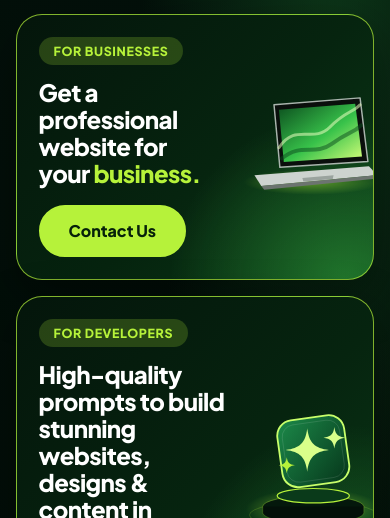
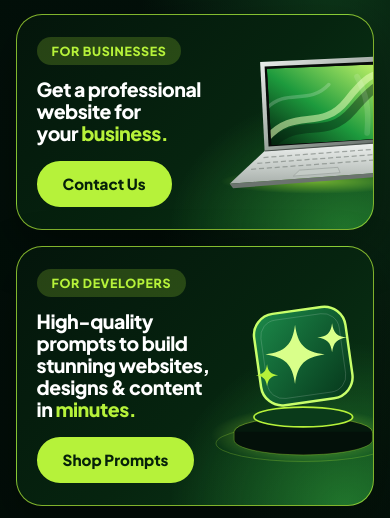
Before and after one commit to Ab-black/visualtechstudio, a plain HTML site: page index.html in a window 390 px wide. Shown: the part 79-597 px from the top of the page. Drawn offline with nearby package versions, Linux system fonts and the light colour scheme; no server answers.

Commit message:
Homepage: larger, more realistic laptop artwork and tighter phone layout for the hero cards

```diff
--- a/index.html
+++ b/index.html
@@ -22,6 +22,17 @@
     <link rel="preconnect" href="https://fonts.gstatic.com" crossorigin>
     <link href="https://fonts.googleapis.com/css2?family=Plus+Jakarta+Sans:wght@500;600;700;800&display=swap" rel="stylesheet">
     <link rel="stylesheet" href="css/home-mockup.css">
+    <style>
+    /* Phone layout for the two hero cards: big artwork on the right, text column on the left (matches the approved mockup) */
+    @media (max-width: 899px) {
+        .audience-card { display: block; min-height: 206px; padding: 22px 20px; }
+        .audience-copy { position: relative; z-index: 2; max-width: 57%; }
+        .audience-title { font-size: clamp(1.15rem, 5vw, 1.7rem); margin-bottom: 16px; }
+        .audience-card .btn-primary { min-height: 46px; padding: 10px 24px; font-size: .95rem; }
+        .audience-art { position: absolute; right: -8%; top: 50%; width: 60%; display: block; transform: translateY(-46%); }
+        .audience-art svg { width: 100%; max-width: none; margin: 0; }
+    }
+    </style>
 
     <script type="application/ld+json">
     {
@@ -64,19 +75,33 @@
                     <a href="contact/" class="btn-primary">Contact Us</a>
                 </div>
                 <div class="audience-art" aria-hidden="true">
-                    <svg viewBox="0 0 320 220" fill="none">
+                    <svg viewBox="0 0 380 250" fill="none">
                         <defs>
-                            <linearGradient id="scr" x1="0" y1="0" x2="1" y2="1"><stop offset="0" stop-color="#0b4d1e"/><stop offset=".55" stop-color="#38c24a"/><stop offset="1" stop-color="#d6ff7a"/></linearGradient>
-                            <radialGradient id="glow1" cx=".5" cy=".5" r=".5"><stop offset="0" stop-color="#b6f23a" stop-opacity=".45"/><stop offset="1" stop-color="#b6f23a" stop-opacity="0"/></radialGradient>
+                            <linearGradient id="lap-lid" x1="0" y1="0" x2="1" y2="1"><stop offset="0" stop-color="#eef1ef"/><stop offset=".5" stop-color="#9fa8a2"/><stop offset="1" stop-color="#5d6661"/></linearGradient>
+                            <linearGradient id="lap-deck" x1="0" y1="0" x2="0" y2="1"><stop offset="0" stop-color="#f0f3f1"/><stop offset="1" stop-color="#a9b1ac"/></linearGradient>
+                            <linearGradient id="lap-scr" x1="0" y1="1" x2="1" y2="0"><stop offset="0" stop-color="#03200d"/><stop offset=".45" stop-color="#1d9a3d"/><stop offset="1" stop-color="#c9f76a"/></linearGradient>
+                            <radialGradient id="lap-glow" cx=".5" cy=".5" r=".5"><stop offset="0" stop-color="#b6f23a" stop-opacity=".55"/><stop offset="1" stop-color="#b6f23a" stop-opacity="0"/></radialGradient>
+                            <clipPath id="lap-clip"><path d="M140 26 L338 18 L348 150 L148 162 Z"/></clipPath>
                         </defs>
-                        <ellipse cx="170" cy="182" rx="140" ry="26" fill="url(#glow1)"/>
-                        <path d="M92 24 L268 10 L284 140 L104 152 Z" fill="#0a0f0c" stroke="#a9b4ad" stroke-width="3" stroke-linejoin="round"/>
-                        <path d="M102 34 L258 22 L272 130 L112 141 Z" fill="url(#scr)"/>
-                        <path d="M102 112c34-52 70-8 104-42s48-30 62-46" stroke="#eaffc0" stroke-opacity=".55" stroke-width="6" stroke-linecap="round"/>
-                        <path d="M108 134c40-34 66-4 102-30s44-22 60-38" stroke="#0b4d1e" stroke-opacity=".5" stroke-width="8" stroke-linecap="round"/>
-                        <path d="M52 168 L286 150 L304 168 L66 190 Z" fill="#cdd3cf"/>
-                        <path d="M66 190 L304 168 L304 175 L72 198 Z" fill="#6c746f"/>
-                        <path d="M150 174 L214 168 L212 176 L152 181 Z" fill="#9aa39e"/>
+                        <ellipse cx="228" cy="226" rx="170" ry="22" fill="url(#lap-glow)"/>
+                        <path d="M128 14 L346 4 L358 156 L136 172 Z" fill="url(#lap-lid)"/>
+                        <path d="M136 22 L340 13 L350 150 L143 164 Z" fill="#070b09"/>
+                        <g clip-path="url(#lap-clip)">
+                            <path d="M140 26 L338 18 L348 150 L148 162 Z" fill="url(#lap-scr)"/>
+                            <path d="M140 150 C190 92 236 140 282 82 S334 40 352 30" stroke="#eaffb8" stroke-opacity=".55" stroke-width="12" stroke-linecap="round"/>
+                            <path d="M146 162 C200 108 244 156 292 100 S338 62 356 50" stroke="#04210e" stroke-opacity=".45" stroke-width="16" stroke-linecap="round"/>
+                            <path d="M140 96 C176 60 214 92 250 54" stroke="#ffffff" stroke-opacity=".2" stroke-width="6" stroke-linecap="round"/>
+                            <path d="M300 40 C316 70 322 96 318 140" stroke="#ffffff" stroke-opacity=".12" stroke-width="10" stroke-linecap="round"/>
+                        </g>
+                        <path d="M136 172 L358 156 L378 208 L74 230 Z" fill="url(#lap-deck)"/>
+                        <g stroke="#7b837e" stroke-opacity=".65" stroke-width="2.2" stroke-dasharray="9 5">
+                            <path d="M134 183.6 L352 167.4"/>
+                            <path d="M123 194 L356 176.5"/>
+                            <path d="M112 204.5 L359 186"/>
+                        </g>
+                        <path d="M198 206 L266 201 L270 210.5 L187 216.5 Z" fill="#c4cbc6" stroke="#8f9792"/>
+                        <path d="M74 230 L378 208 L378 215 L80 238 Z" fill="#6b736e"/>
+                        <path d="M136 172 L358 156" stroke="#4b524e" stroke-width="2"/>
                     </svg>
                 </div>
             </article>
```
